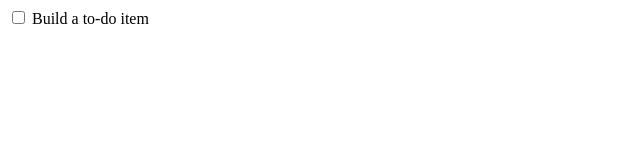
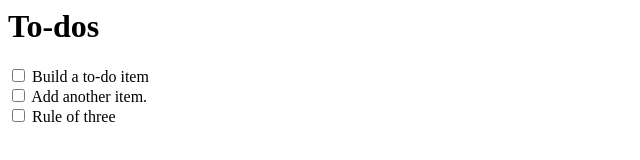
Before and after one commit to jocures/basic-frontend-tutorial, a plain HTML site: page index.html in a window 1280 px wide. Shown: the whole page, without its empty margins (0-640 px from the left). Drawn offline with Linux system fonts and the light colour scheme.

Commit message:
Created a list of to-dos, added a header.

```diff
--- a/index.html
+++ b/index.html
@@ -1,27 +1,30 @@
 <html lang="en">
   <head></head>
   <body>
-    <!-- <div> tags are used as containers for any content. They don't infer
-      any meaning about their contents, only creating structure.
-
-      We've added a class attribute named "todo-item". Currently, this won't
-      do anything for us, since we haven't declared anything about the class.-->
-    <div class="todo-item">
-      <!-- This is an <input> tag. These provide different ways for users to
-        interact with a page besides just scrolling and reading.
-
-        This tag has the type "checkbox". That creates a small box that you can
-        toggle on and off. Input tags are an example of self-closing tags. These
-        do not need a matching closing tag, like <body> or <div> do. -->
-      <input type="checkbox" />
-      <!-- <span> tags are used similarly to <div> tags, they add structure to
-        a page. A notable difference between <div> and <span> is that <div>
-        tags are block-level elements, while <span> tags are inline elements.
-
-        What this means is that <div> tags will stack vertically by default,
-        but <span> tags will be rendered in a line until there is no more
-        space. -->
-      <span>Build a to-do item</span>
-    </div>
+    <!-- We're using a <header> tag here for the header of our app. This tag
+      doesn't provide any specific styling to its contents. However, like
+      heading tags (ex. <h1>), it does communicate a level of significance to
+      search engines. -->
+    <header>
+      <h1>To-dos</h1>
+    </header>
+    <!-- We're using another <div> tag here as a container for our to-do items.
+      Right now, this won't look like much, but this is an example of parenting.
+      Any styling (which we will do later) that we apply to the parent container
+      (class="todo-list") will have an impact on all of the children
+      (class="todo-item"). -->
+    <div class="todo-list">
+      <div class="todo-item">
+        <input type="checkbox" />
+        <span>Build a to-do item</span>
+      </div>
+      <div class="todo-item">
+        <input type="checkbox" />
+        <span>Add another item.</span>
+      </div>
+      <div class="todo-item">
+        <input type="checkbox" />
+        <span>Rule of three</span>
+      </div>
   </body>
 </html>
```
Also changed, not shown: 1 other file.
